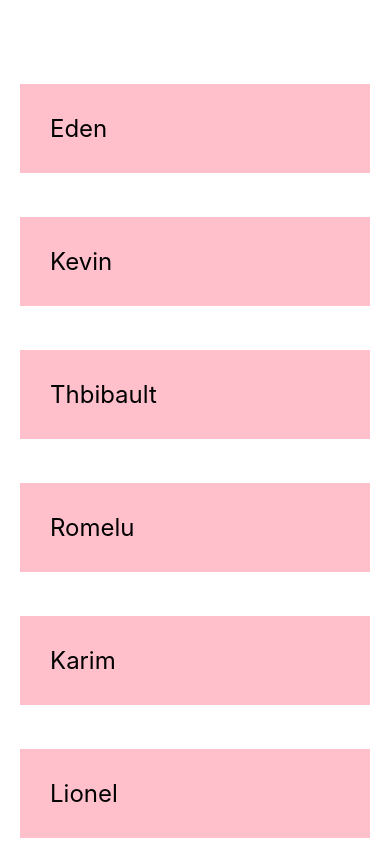
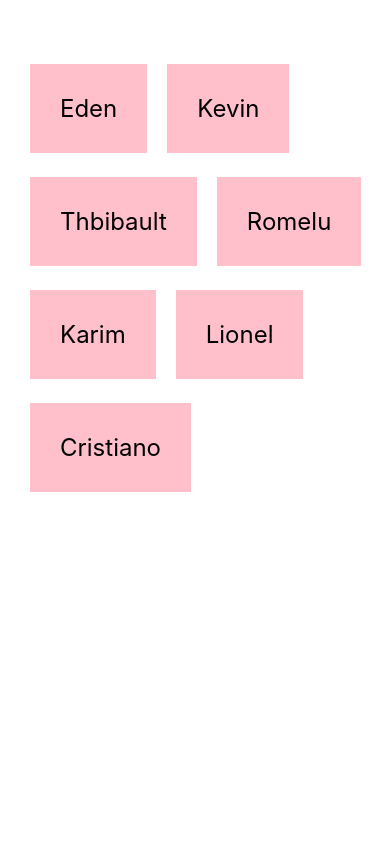
Before and after one commit to FrankyDesigner123/todo_prototype_reactnative, a React Native app: screen / in a window 390 px wide. Built offline with nearby package versions, Linux system fonts and the light colour scheme.

Commit message:
FlatList component

```diff
--- a/App.js
+++ b/App.js
@@ -1,21 +1,33 @@
 import React, { useState } from 'react';
-import { StyleSheet, Text, View, ScrollView } from 'react-native';
+import { StyleSheet, Text, View, FlatList } from 'react-native';
 
 export default function App() {
 
   const [people, setPeople] = useState([
-    { name: 'Eden', key: '1' },
-    { name: 'Kevin', key: '2' },
-    { name: 'Thbibault', key: '3' },
-    { name: 'Romelu', key: '4' },
-    { name: 'Karim', key: '5' },
-    { name: 'Lionel', key: '6' },
-    { name: 'Cristiano', key: '7' },
+    { name: 'Eden', id: '1' },
+    { name: 'Kevin', id: '2' },
+    { name: 'Thbibault', id: '3' },
+    { name: 'Romelu', id: '4' },
+    { name: 'Karim', id: '5' },
+    { name: 'Lionel', id: '6' },
+    { name: 'Cristiano', id: '7' },
   ]);
 
   return (
     <View style={styles.container}>
-      <ScrollView>
+
+    <FlatList
+      numColumns={2}
+      keyExtractor={(item) => item.id}
+      data={people}
+      renderItem={( { item } ) => (
+        <Text style={styles.item}>
+                {item.name}
+              </Text>
+      )}
+    />
+
+      {/* <ScrollView>
         { people.map(item => (
             <View key={item.key}>
               <Text style={styles.item}>
@@ -23,7 +35,9 @@ export default function App() {
               </Text>
             </View>
           ))}
-      </ScrollView>
+      </ScrollView> */}
+
+
     </View>
   );
 }
@@ -42,6 +56,8 @@ const styles = StyleSheet.create({
     padding: 30,
     backgroundColor: 'pink',
     fontSize: 24,
+    marginHorizontal: 10,
+    marginTop: 24,
   }
 
 });
```
